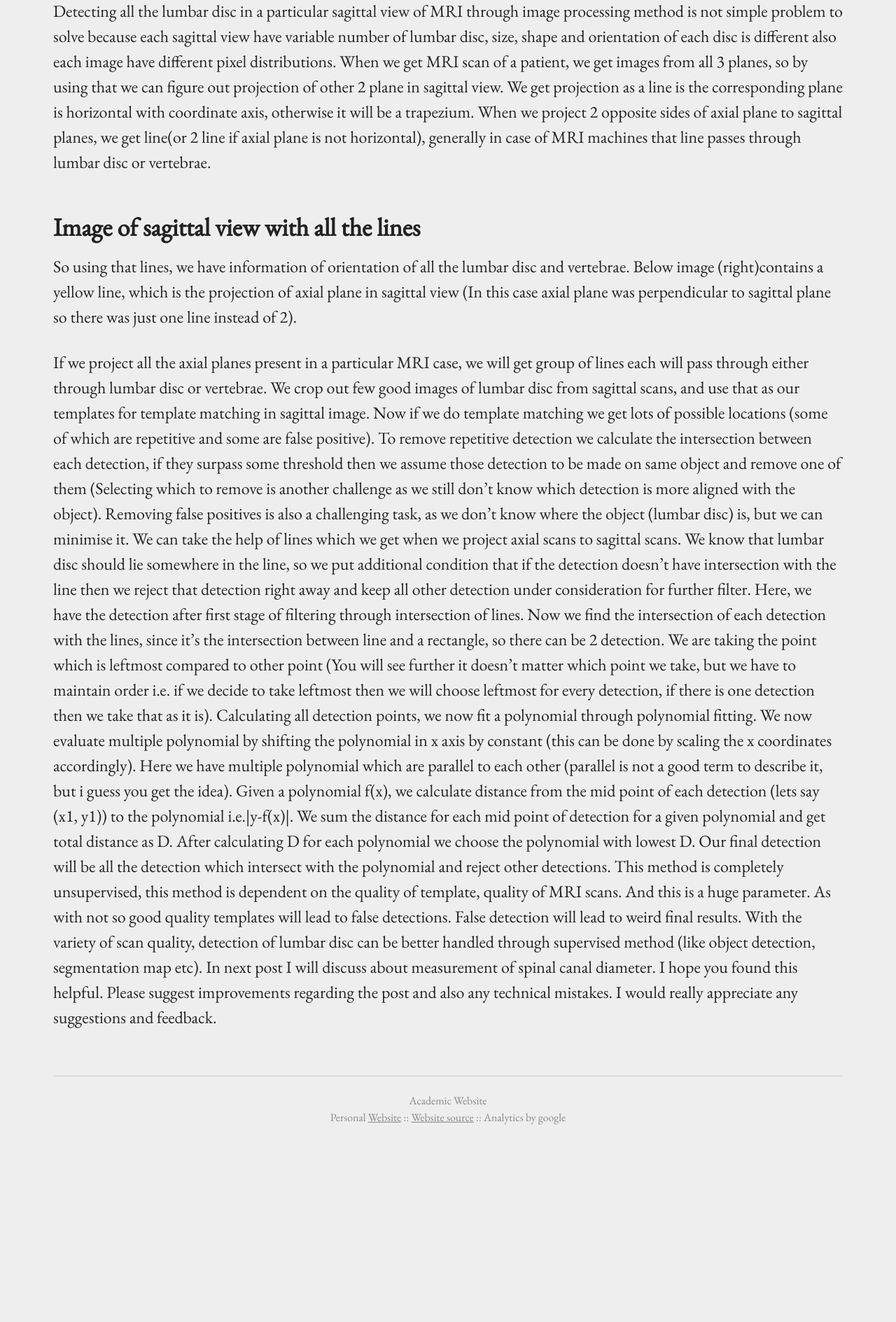
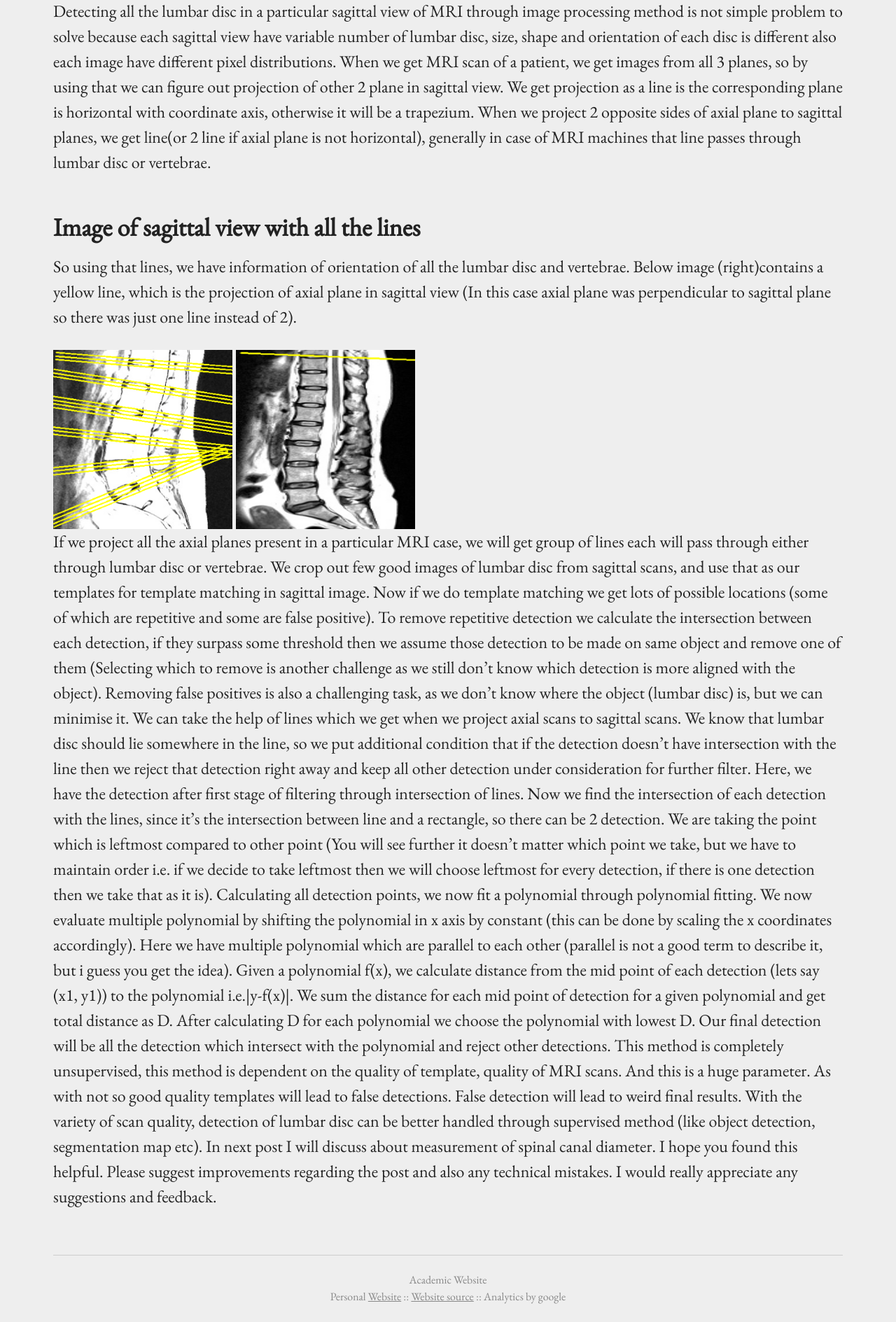
Before and after one commit to BadrinathS/BadrinathS.github.io, a Jekyll site: the page built from _posts/2019-06-16-Detection-of-Lumbar-disc-in-sagittal-view-of-MRI-scans.md, in a window 1280 px wide. Shown: the part 699-2588 px from the top of the page at 70% size. Built offline with Jekyll 4.4.1, drawn with Linux system fonts in a browser that asks for light colours; before the commit the page ends 2332 px from its top, so only the background shows below that.

Commit message:
Update 2019-06-16-Detection-of-Lumbar-disc-in-sagittal-view-of-MRI-scans.md

```diff
--- a/_posts/2019-06-16-Detection-of-Lumbar-disc-in-sagittal-view-of-MRI-scans.md
+++ b/_posts/2019-06-16-Detection-of-Lumbar-disc-in-sagittal-view-of-MRI-scans.md
@@ -26,6 +26,13 @@ When we get MRI scan of a patient, we get images from all 3 planes, so by using
 
 So using that lines, we have information of orientation of all the lumbar disc and vertebrae. Below image (right)contains a yellow line, which is the projection of axial plane in sagittal view (In this case axial plane was perpendicular to sagittal plane so there was just one line instead of 2).
 
+<div>
+  <!--{% include image.html url="/images/cervical_view.jpeg" caption="" max_width="100px"%}
+  {% include image.html url="/images/lumbar_view.jpeg" caption="" max_width="100px"%}-->
+  <img src="/images/bottom_left.png" width="256" height="256" align="middle"/>
+  <img src="/images/bottom_right.png" width="256" height="256" align="middle"/>
+</div>
+
 If we project all the axial planes present in a particular MRI case, we will get group of lines each will pass through either through lumbar disc or vertebrae.
 We crop out few good images of lumbar disc from sagittal scans, and use that as our templates for template matching in sagittal image. Now if we do template matching we get lots of possible locations (some of which are repetitive and some are false positive). To remove repetitive detection we calculate the intersection between each detection, if they surpass some threshold then we assume those detection to be made on same object and remove one of them (Selecting which to remove is another challenge as we still don’t know which detection is more aligned with the object).
 Removing false positives is also a challenging task, as we don’t know where the object (lumbar disc) is, but we can minimise it. We can take the help of lines which we get when we project axial scans to sagittal scans. We know that lumbar disc should lie somewhere in the line, so we put additional condition that if the detection doesn’t have intersection with the line then we reject that detection right away and keep all other detection under consideration for further filter.
```
